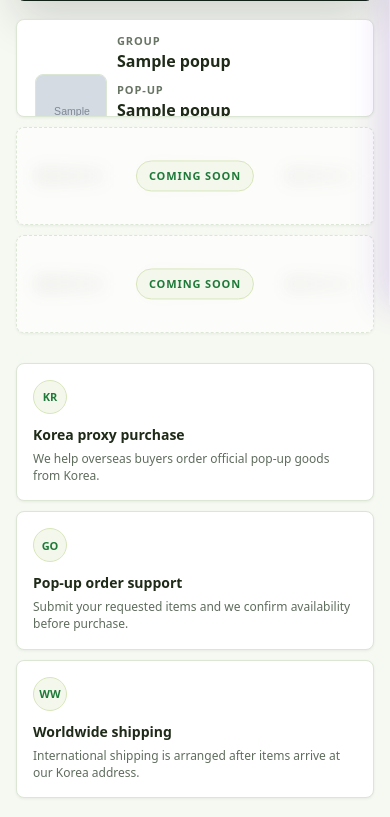
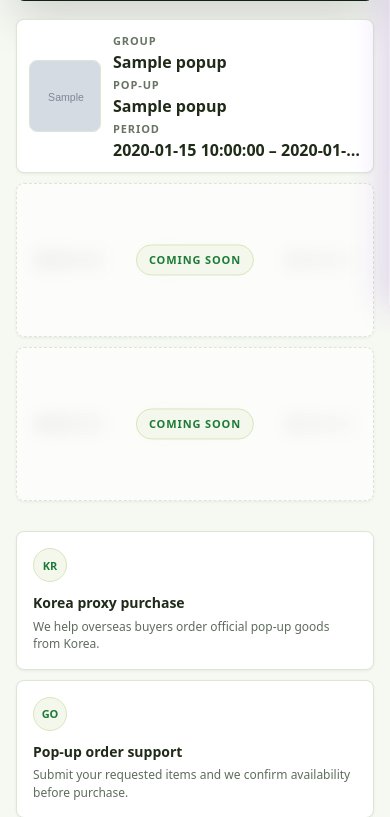
Before and after one commit to mateinkorea96/KPROXY-GO, a FastAPI app: template templates/home.html in a window 390 px wide. Shown: the part 539-1356 px from the top of the page. Run offline with FastAPI, Linux system fonts and the light colour scheme; the template is opened without the code that fills it: most values are stand-ins (such as "Sample title", 1, 10 or a date in 2020); grey boxes marked "Sample" are stand-in pictures.

Commit message:
Align popup summary card fields

```diff
--- a/static/style.css
+++ b/static/style.css
@@ -389,8 +389,9 @@ table.dt tr.is-closed td{opacity:0.5}
 .popup-summary-card,
 .popup-detail-summary{
   display:grid;
-  grid-template-columns:72px 0.7fr 1.35fr 1fr;
-  gap:12px;
+  grid-template-columns:72px minmax(110px,0.75fr) minmax(230px,1.35fr) minmax(210px,1fr);
+  column-gap:34px;
+  row-gap:8px;
   align-items:center;
   height:98px;
   min-height:98px;
@@ -425,8 +426,9 @@ table.dt tr.is-closed td{opacity:0.5}
 }
 .coming-soon-content{
   display:grid;
-  grid-template-columns:72px 0.7fr 1.35fr 1fr;
-  gap:12px;
+  grid-template-columns:72px minmax(110px,0.75fr) minmax(230px,1.35fr) minmax(210px,1fr);
+  column-gap:34px;
+  row-gap:8px;
   align-items:center;
   visibility:hidden;
   pointer-events:none;
@@ -472,7 +474,8 @@ table.dt tr.is-closed td{opacity:0.5}
   display:flex;
   min-width:0;
   flex-direction:column;
-  gap:2px;
+  gap:3px;
+  justify-content:center;
 }
 .summary-label{
   color:#687464;
@@ -488,6 +491,7 @@ table.dt tr.is-closed td{opacity:0.5}
   font-weight:800;
   line-height:1.25;
   text-overflow:ellipsis;
+  white-space:nowrap;
 }
 .popup-card-visual{
   overflow:hidden;
@@ -726,8 +730,8 @@ table.dt tr.is-closed td{opacity:0.5}
   .popup-hero-link,
   .popup-detail-hero{aspect-ratio:1 / 1.22; max-height:none}
   .popup-summary-card,
-  .popup-detail-summary{grid-template-columns:72px 1fr; gap:10px}
-  .coming-soon-content{grid-template-columns:72px 1fr; gap:10px}
+  .popup-detail-summary{grid-template-columns:72px 1fr; column-gap:12px; row-gap:4px; height:auto; max-height:none; padding:12px}
+  .coming-soon-content{grid-template-columns:72px 1fr; column-gap:12px; row-gap:4px}
   .popup-card-visual{grid-row:span 3; width:72px}
   .detail-visual{width:72px}
   .storefront-trust,
```
